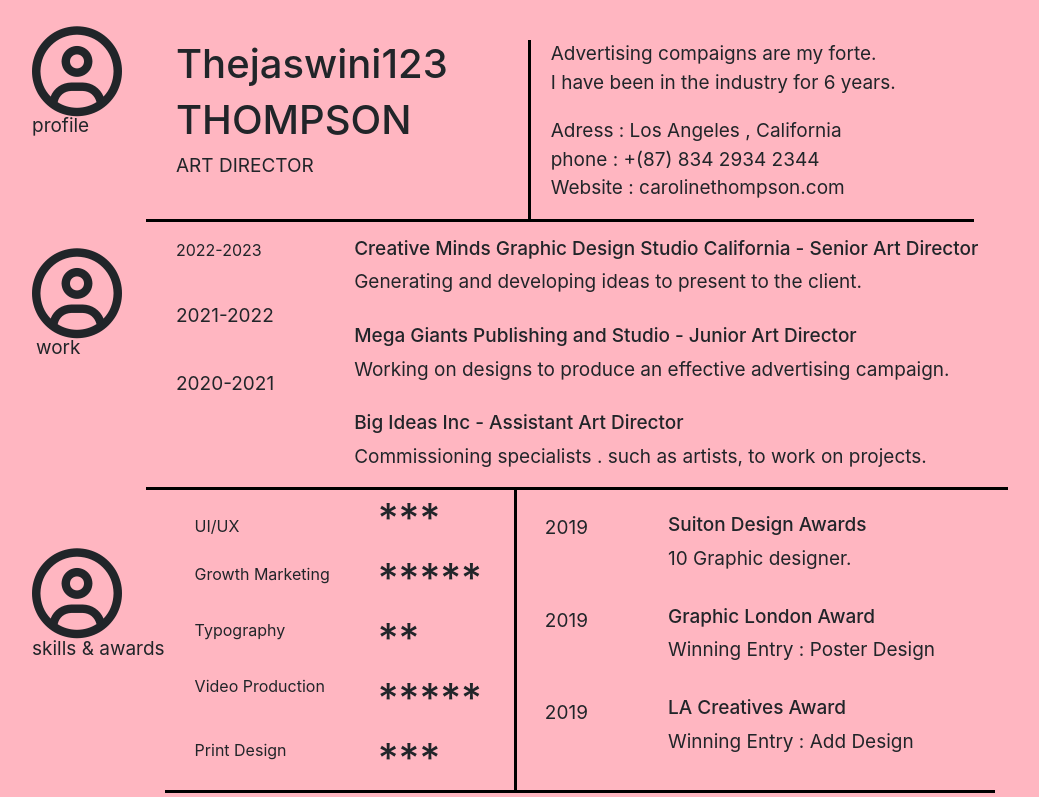
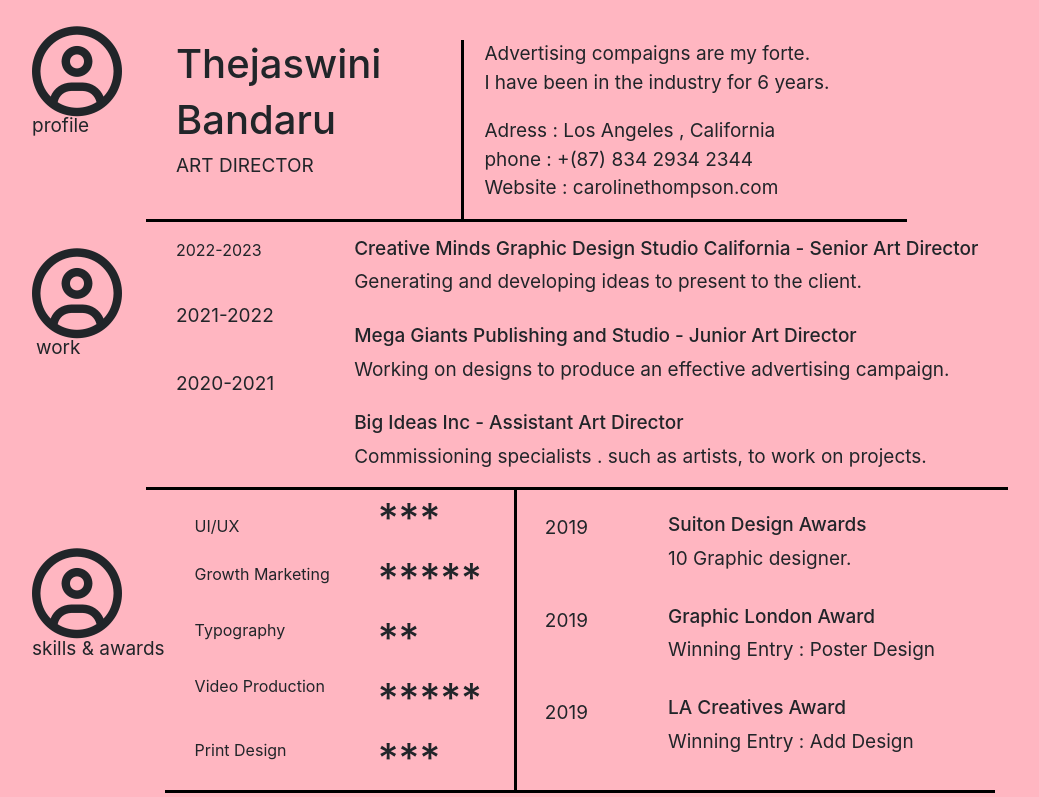
Before and after one commit to thejaswini9/the-works-assesment, a plain HTML site: page index.html in a window 1280 px wide. Shown: the top 797 px of the page, without its empty margins (8-1047 px from the left). Drawn offline with nearby package versions, Linux system fonts and the light colour scheme; a web font is replaced by a local one.

Commit message:
Update index.html
need to modify

```diff
--- a/index.html
+++ b/index.html
@@ -18,8 +18,8 @@
         </div>
         <div class="bord-cont d-flex flex-row">
             <div class="inner  ">
-                <h1 class="head">Thejaswini123 </h1>
-                <h1 class="head">THOMPSON</h1>
+                <h1 class="head">Thejaswini </h1>
+                <h1 class="head">Bandaru</h1>
                 <p class="para">ART DIRECTOR</p>
             </div>
             <div class="small-bord pr-5">
```
